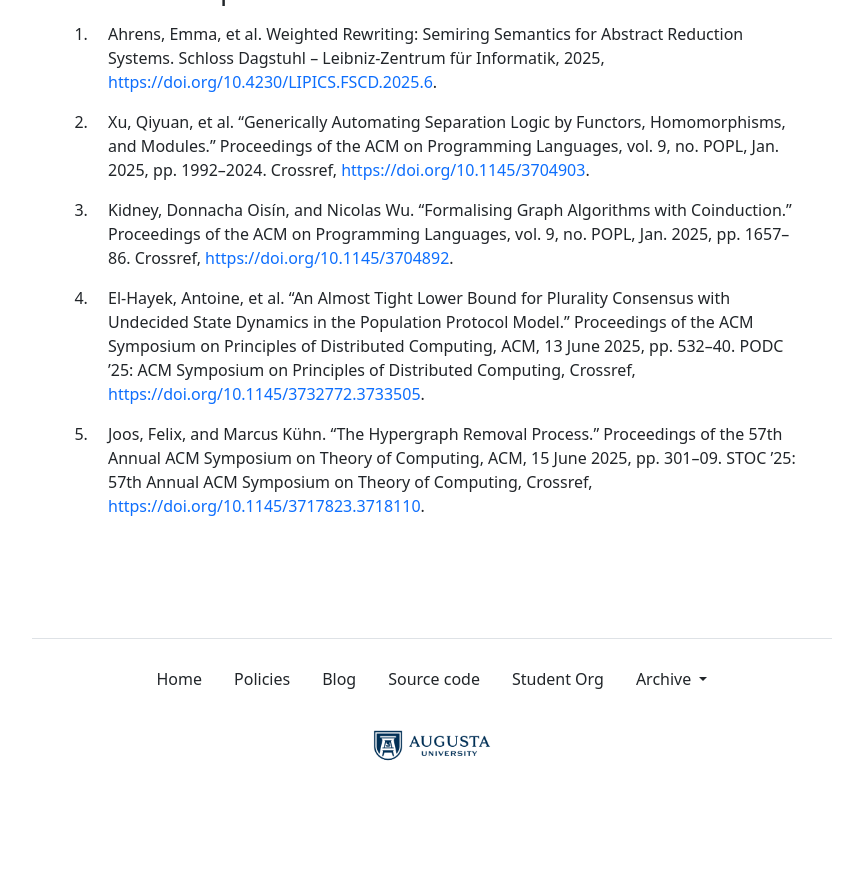
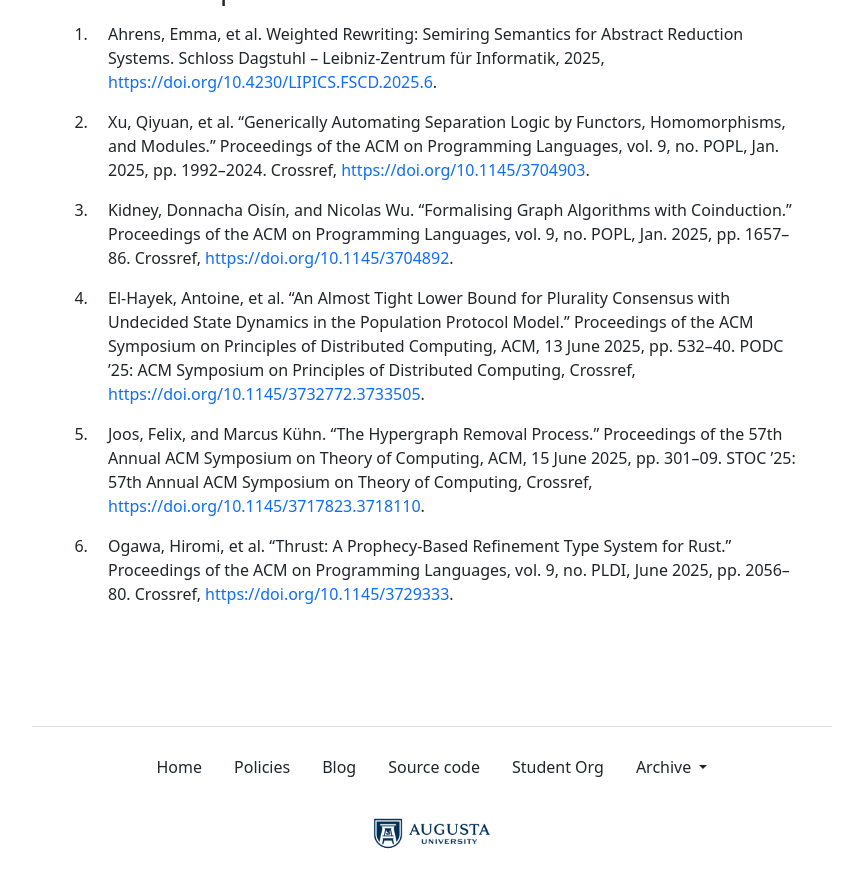
Before and after one commit to the-au-forml-lab/plgroup, a Jekyll site: the page built from docs/index.md, in a window 1280 px wide and 900 px high, scrolled down 1677 px. Shown: the top 888 px of the window, without its empty margins (208-1071 px from the left). Built offline with Jekyll 4.4.1, drawn with Linux system fonts in a browser that asks for light colours; before the commit the page ends 2489 px from its top, so only the background shows below that; some of the changed text lies outside the part shown.

Commit message:
[create-pull-request] automated change

```diff
--- a/data/history.txt
+++ b/data/history.txt
@@ -52,3 +52,4 @@
 10.1145/3704892
 10.1145/3732772.3733505
 10.1145/3717823.3718110
+10.1145/3729333
--- a/docs/index.md
+++ b/docs/index.md
@@ -36,7 +36,7 @@ organization.
 | 4.  | September 12 | Formalising Graph Algorithms with Coinduction.    | UH227 (Fishbowl) |
 | 5.  | September 19 | An Almost Tight Lower Bound for Plurality Consensus with Undecided State Dynamics in the Population Protocol Model.    | UH227 (Fishbowl) |
 | 6.  | September 26 | The Hypergraph Removal Process.    | UH227 (Fishbowl) |
-| 7.  | October 3    | Paper 06 discussion    | UH227 (Fishbowl) |
+| 7.  | October 3    | Thrust: A Prophecy-Based Refinement Type System for Rust.    | UH227 (Fishbowl) |
 | 8.  | October 10   | _Fall pause_           |                  |
 | 9.  | October 17   | Paper 07 discussion    | UH227 (Fishbowl) |
 | 10. | October 24   | Paper 08 discussion    | UH227 (Fishbowl) |
--- a/docs/papers.md
+++ b/docs/papers.md
@@ -3,3 +3,4 @@
 1. Kidney, Donnacha Oisín, and Nicolas Wu. “Formalising Graph Algorithms with Coinduction.” Proceedings of the ACM on Programming Languages, vol. 9, no. POPL, Jan. 2025, pp. 1657–86. Crossref, <https://doi.org/10.1145/3704892>.
 1. El-Hayek, Antoine, et al. “An Almost Tight Lower Bound for Plurality Consensus with Undecided State Dynamics in the Population Protocol Model.” Proceedings of the ACM Symposium on Principles of Distributed Computing, ACM, 13 June 2025, pp. 532–40. PODC ’25: ACM Symposium on Principles of Distributed Computing, Crossref, <https://doi.org/10.1145/3732772.3733505>.
 1. Joos, Felix, and Marcus Kühn. “The Hypergraph Removal Process.” Proceedings of the 57th Annual ACM Symposium on Theory of Computing, ACM, 15 June 2025, pp. 301–09. STOC ’25: 57th Annual ACM Symposium on Theory of Computing, Crossref, <https://doi.org/10.1145/3717823.3718110>.
+1. Ogawa, Hiromi, et al. “Thrust: A Prophecy-Based Refinement Type System for Rust.” Proceedings of the ACM on Programming Languages, vol. 9, no. PLDI, June 2025, pp. 2056–80. Crossref, <https://doi.org/10.1145/3729333>.
```
